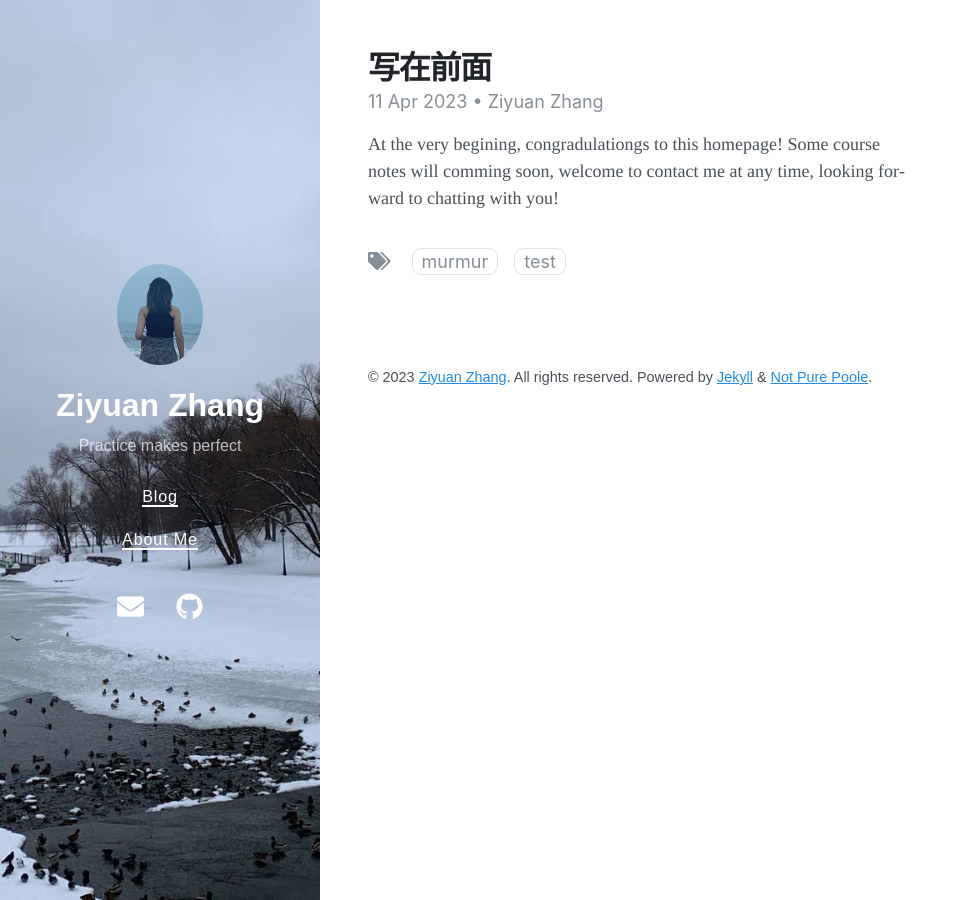
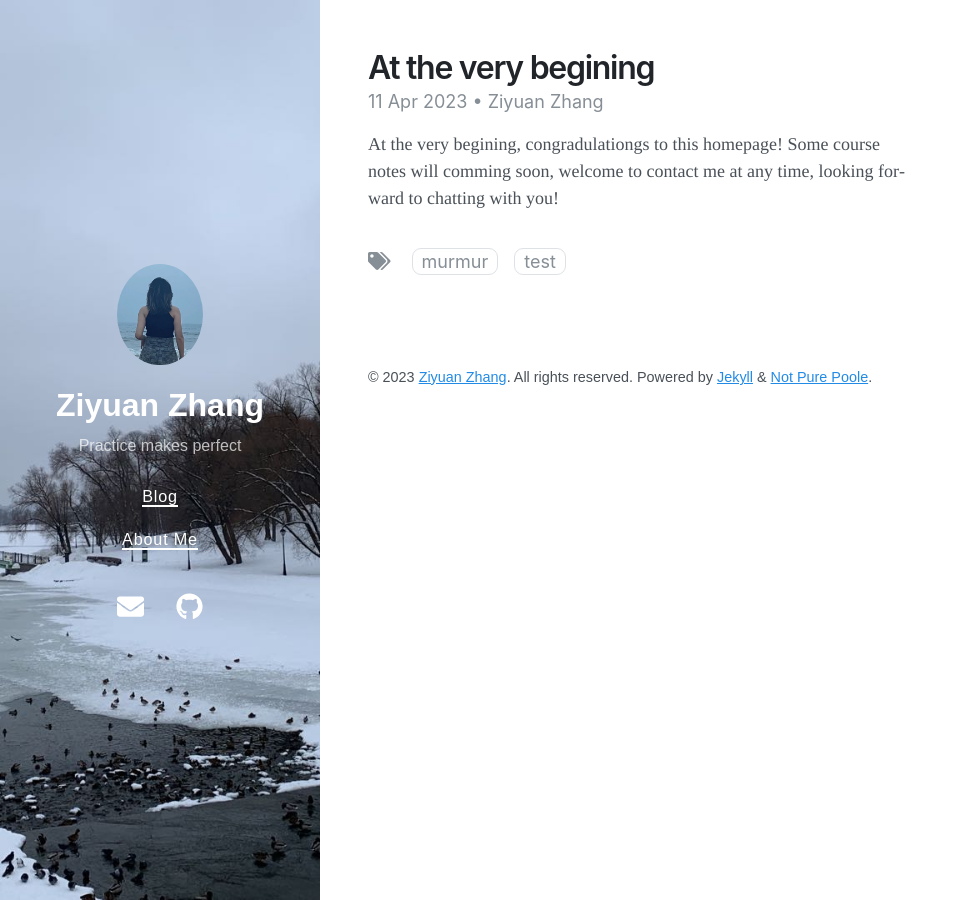
Before and after one commit to bobothebest/homepage_en, a Jekyll site: the page built from _posts/2023-04-11-at_the_very_begining.md, in a window 1280 px wide. Shown: the whole page, without its empty margins (0-962 px from the left). Built offline with Jekyll 4.4.1, drawn with Linux system fonts in a browser that asks for light colours; nearby versions of some CDN libraries.

Commit message:
Update 2023-04-11-at_the_very_begining.md

```diff
--- a/_posts/2023-04-11-at_the_very_begining.md
+++ b/_posts/2023-04-11-at_the_very_begining.md
@@ -1,6 +1,6 @@
 ---
 layout: post
-title: 写在前面
+title: At the very begining
 author: Ziyuan Zhang
 tags:
 - murmur
```
